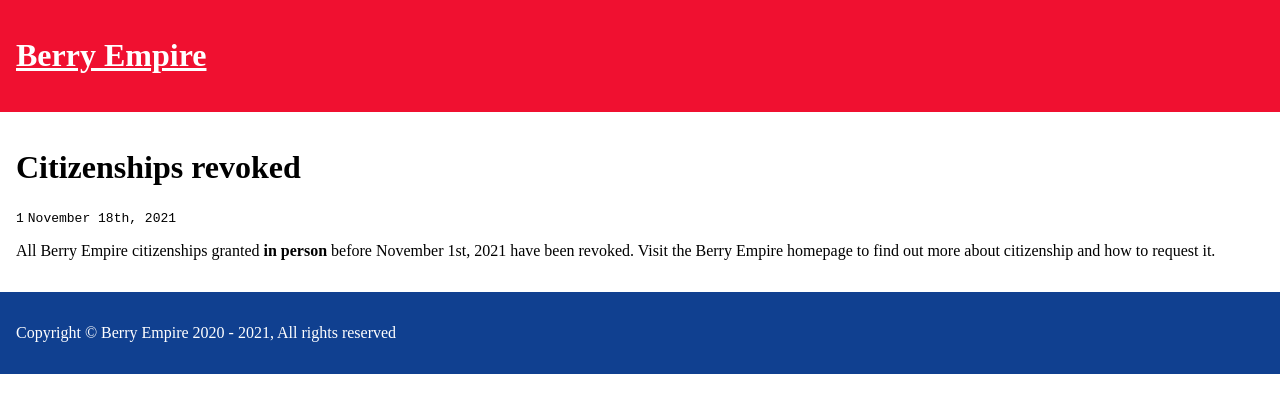
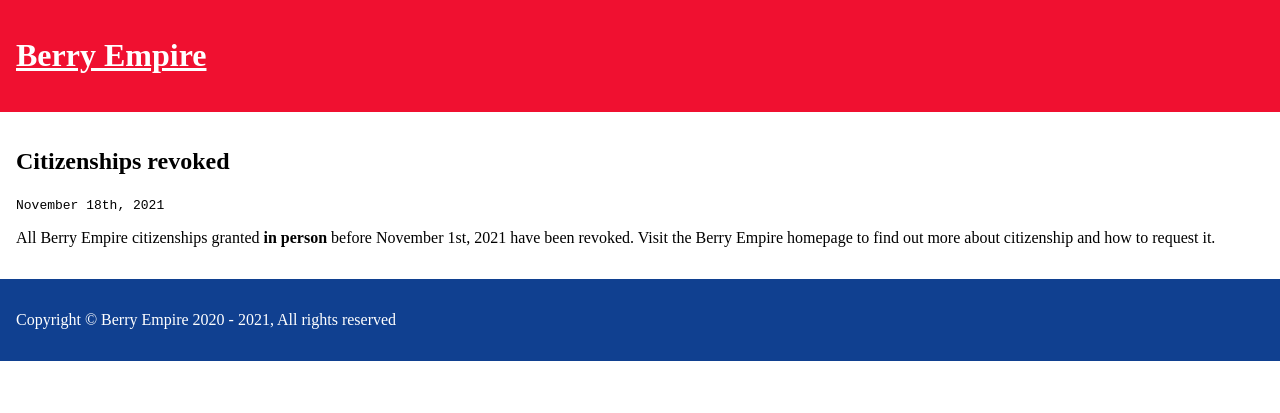
Before and after one commit to berryempire/berryempire.github.io, a Jekyll site: the page built from press/1.md, in a window 1280 px wide. Shown: the top 413 px of the page. Built offline with Jekyll 4.4.1, drawn with Linux system fonts in a browser that asks for light colours; our own code applies the rules of GitHub Pages for plain Markdown files.

Commit message:
Update and rename articles/1.md to press/1.md

```diff
--- a/articles/1.md
+++ b/press/1.md
@@ -1,5 +1,4 @@
-# Citizenships revoked
-<code>1</code>
+## Citizenships revoked
 <code>November 18th, 2021</code>
 
 All Berry Empire citizenships granted <strong>in person</strong> before November 1st, 2021 have been revoked.
```
